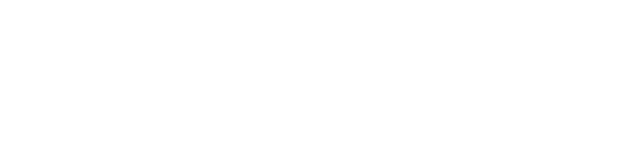
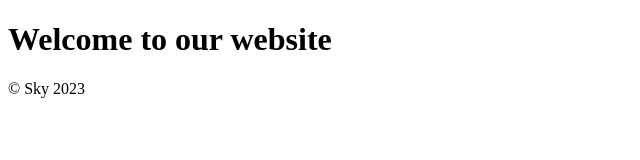
Before and after one commit to heyasmin/getintotech2023, a plain HTML site: page index.html in a window 1280 px wide. Shown: the whole page, without its empty margins (0-640 px from the left). Drawn offline with Linux system fonts and the light colour scheme.

Commit message:
Scaffolded basic home page

```diff
--- a/index.html
+++ b/index.html
@@ -7,6 +7,10 @@
     <title>Homepage</title>
 </head>
 <body>
-
+    <h1>Welcome to our website</h1>
+    <nav></nav>
+    <footer>
+        <p>&copy; Sky 2023</p>
+    </footer>
 </body>
 </html>
```
